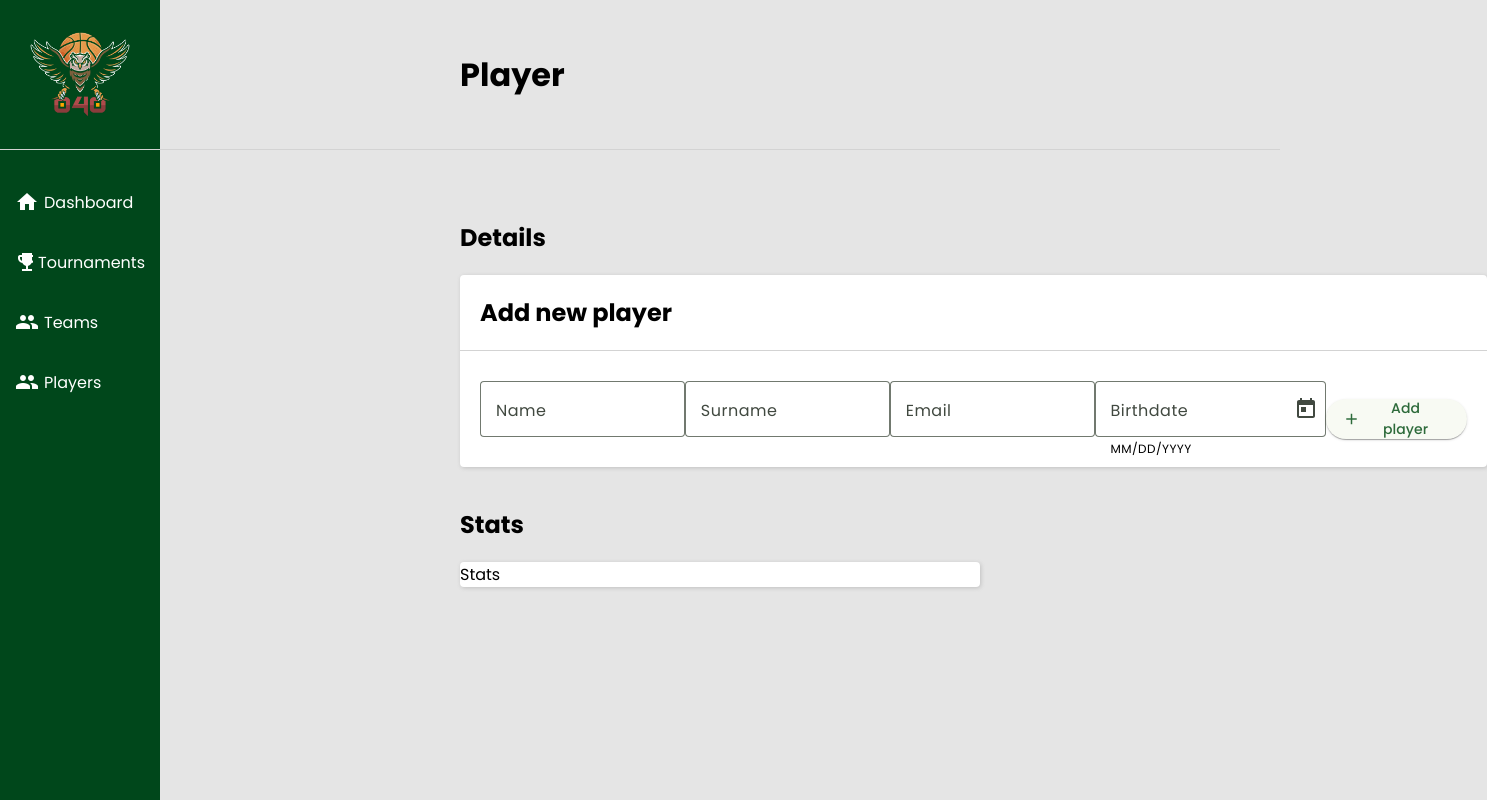
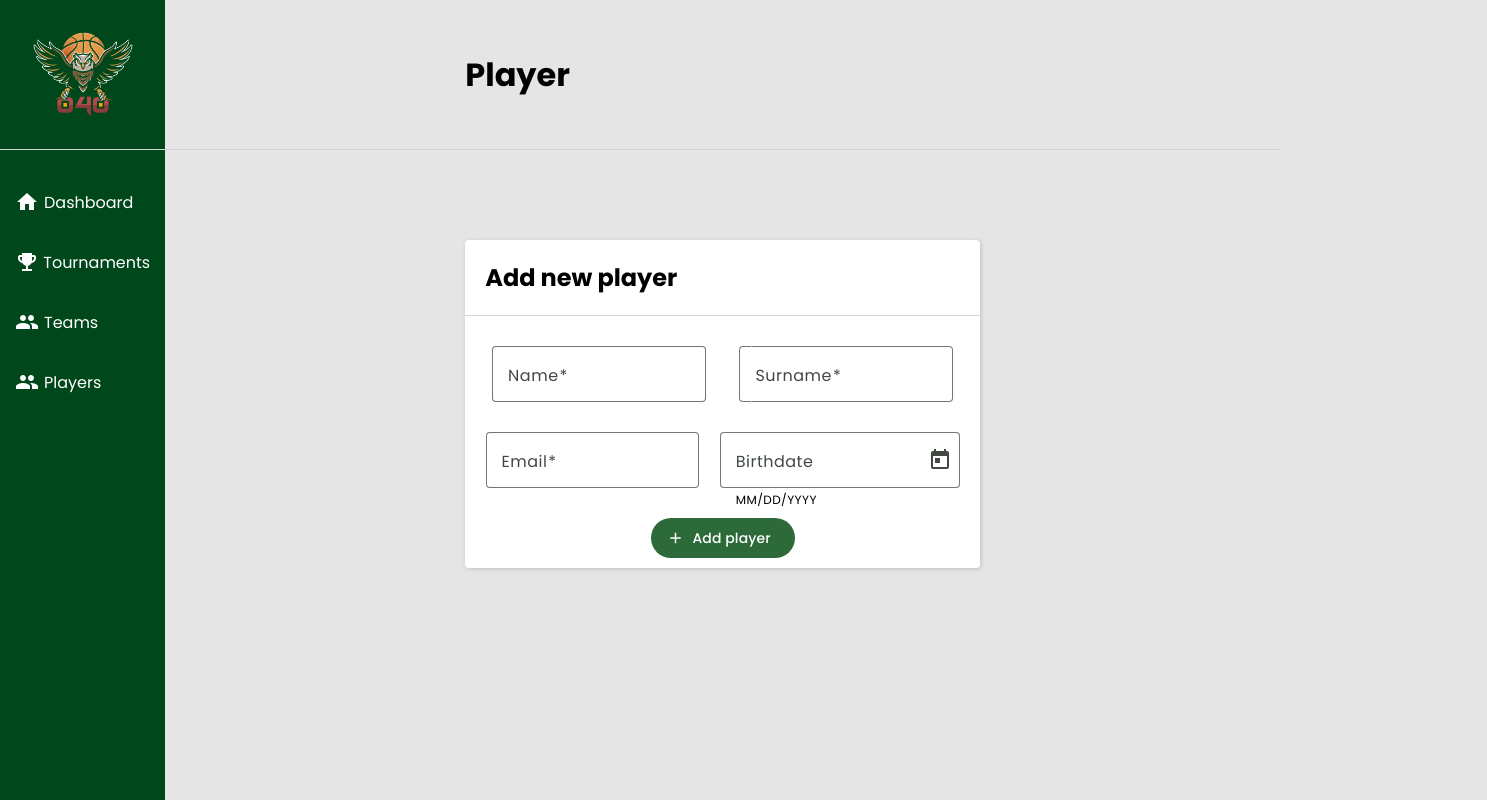
Before and after one commit to kwiatkowskijan/040basket-league, an Angular app: page /player in a window 1280 px wide. Shown: the whole page, 1487 px wide, since content can reach past the window. Built offline with nearby package versions, Linux system fonts and the light colour scheme.

Commit message:
Layout + player form validation

```diff
--- a/src/app/players/player-details/player-details.component.css
+++ b/src/app/players/player-details/player-details.component.css
@@ -1,5 +1,12 @@
 form {
     display: flex;
-    justify-content: space-between;
+    justify-content: space-around;
     align-items: center;
+    flex-wrap: wrap;
+    column-gap: 20px;
+    row-gap: 10px;
 }
+
+form mat-form-field {
+    min-width: 45%;
+}
--- a/src/app/players/player-details/player-details.component.html
+++ b/src/app/players/player-details/player-details.component.html
@@ -4,10 +4,12 @@
 
 <div class="section-container">
     <div class="above-items-container">
-        <h2>Details</h2>
+        <h2 [hidden]="isEditing">Details</h2>
         <div>
-            <button [hidden]="isNew" [hidden]="isEditing" mat-raised-button (click)="turnOnEditMode()"><mat-icon>edit</mat-icon>Edit player</button>
-            <button [hidden]="isNew" [hidden]="isEditing" mat-raised-button (click)="deletePlayer()"><mat-icon>delete</mat-icon>Delete player</button>
+            <button [hidden]="isNew" [hidden]="isEditing" mat-raised-button
+                (click)="turnOnEditMode()"><mat-icon>edit</mat-icon>Edit player</button>
+            <button [hidden]="isNew" [hidden]="isEditing" mat-raised-button
+                (click)="deletePlayer()"><mat-icon>delete</mat-icon>Delete player</button>
         </div>
     </div>
     <div class="items-container one-column">
@@ -26,14 +28,27 @@
                         <mat-form-field appearance="outline">
                             <mat-label>Name</mat-label>
                             <input matInput type="text" id="name" formControlName="name">
+                            @if (playerForm.controls.name.hasError('required')) {
+                            <mat-error>Name is <strong>required</strong></mat-error>
+                            }
                         </mat-form-field>
                         <mat-form-field appearance="outline">
                             <mat-label>Surname</mat-label>
                             <input matInput type="text" id="surname" formControlName="surname">
+                            @if (playerForm.controls.surname.hasError('required')) {
+                            <mat-error>Surname is <strong>required</strong></mat-error>
+                            }
                         </mat-form-field>
                         <mat-form-field appearance="outline">
                             <mat-label>Email</mat-label>
                             <input matInput type="text" id="email" formControlName="email">
+                            @if (playerForm.controls.email.hasError('email') &&
+                            !playerForm.controls.email.hasError('required')) {
+                            <mat-error>Please enter a valid email address</mat-error>
+                            }
+                            @if (playerForm.controls.email.hasError('required')) {
+                            <mat-error>Email is <strong>required</strong></mat-error>
+                            }
                         </mat-form-field>
                         <mat-form-field appearance="outline">
                             <mat-label>Birthdate</mat-label>
@@ -43,11 +58,11 @@
                             <mat-datepicker #picker></mat-datepicker>
                         </mat-form-field>
                         @if (isNew) {
-                        <button type="submit" mat-raised-button>
+                        <button type="submit" mat-flat-button>
                             <mat-icon>add</mat-icon>Add player
                         </button>
                         } @else {
-                        <button type="submit" mat-raised-button>
+                        <button type="submit" mat-flat-button>
                             <mat-icon>edit</mat-icon>Edit player
                         </button>
                         }
@@ -57,10 +72,10 @@
         </div>
     </div>
     <div class="above-items-container">
-        <h2>Stats</h2>
+        <h2 [hidden]="isEditing">Stats</h2>
     </div>
     <div class="item-container one-column">
-        <div class="item">
+        <div class="item" [hidden]="isEditing">
             Stats
         </div>
     </div>
--- a/src/app/players/player-details/player-details.component.ts
+++ b/src/app/players/player-details/player-details.component.ts
@@ -2,7 +2,7 @@ import { Component, inject, ChangeDetectionStrategy } from '@angular/core';
 import { ActivatedRoute } from '@angular/router';
 import { Player } from '../../models/player';
 import { PlayersService } from '../../services/players.service';
-import { FormControl, FormGroup, ReactiveFormsModule } from '@angular/forms';
+import { FormControl, FormGroup, ReactiveFormsModule, Validators } from '@angular/forms';
 import { MatFormFieldModule } from '@angular/material/form-field';
 import { MatIconModule } from '@angular/material/icon';
 import { MatInputModule } from '@angular/material/input';
@@ -28,9 +28,9 @@ export class PlayerDetailsComponent {
   isNew = false;
 
   playerForm = new FormGroup({
-    name: new FormControl(''),
-    surname: new FormControl(''),
-    email: new FormControl(''),
+    name: new FormControl('', [Validators.required]),
+    surname: new FormControl('', [Validators.required]),
+    email: new FormControl('', [Validators.required, Validators.email]),
     birthDate: new FormControl()
   })
 
--- a/src/app/tournament-team-details/tournament-team-details/tournament-team-details.component.html
+++ b/src/app/tournament-team-details/tournament-team-details/tournament-team-details.component.html
@@ -48,11 +48,11 @@
                         }
                     </mat-form-field>
                     @if (isNew) {
-                    <button type="submit" mat-raised-button>
+                    <button type="submit" mat-flat-button>
                         <mat-icon>add</mat-icon>Add team
                     </button>
                     } @else {
-                    <button type="submit" mat-raised-button>
+                    <button type="submit" mat-flat-button>
                         <mat-icon>edit</mat-icon>Edit team
                     </button>
                     }
@@ -75,7 +75,9 @@
             </div>
             <div class="item-content">
                 @for(player of team?.players; track $index) {
-                    <p>{{ player.name }} {{ player.surname }}</p>
+                <div class="team-item">
+                    <a [routerLink]="['/player/', player.id]">{{ player.name }} {{ player.surname }}</a>
+                </div>
                 }
             </div>
         </div>
--- a/src/app/tournament-team-details/tournament-team-details/tournament-team-details.component.ts
+++ b/src/app/tournament-team-details/tournament-team-details/tournament-team-details.component.ts
@@ -1,6 +1,6 @@
 import { Component, inject } from '@angular/core';
 import { CommonModule } from '@angular/common';
-import { ActivatedRoute } from '@angular/router';
+import { ActivatedRoute, RouterLink } from '@angular/router';
 import { Team } from '../../models/team';
 import { TeamsService } from '../../services/teams.service';
 import { FormControl, FormGroup, ReactiveFormsModule, Validators } from '@angular/forms';
@@ -12,7 +12,7 @@ import { MatButtonModule } from '@angular/material/button';
 @Component({
   selector: 'app-tournament-team-details',
   standalone: true,
-  imports: [CommonModule, ReactiveFormsModule, MatFormFieldModule, MatInputModule, MatIconModule, MatButtonModule],
+  imports: [CommonModule, ReactiveFormsModule, MatFormFieldModule, MatInputModule, MatIconModule, MatButtonModule, RouterLink],
   templateUrl: './tournament-team-details.component.html',
   styleUrl: './tournament-team-details.component.css'
 })
```
